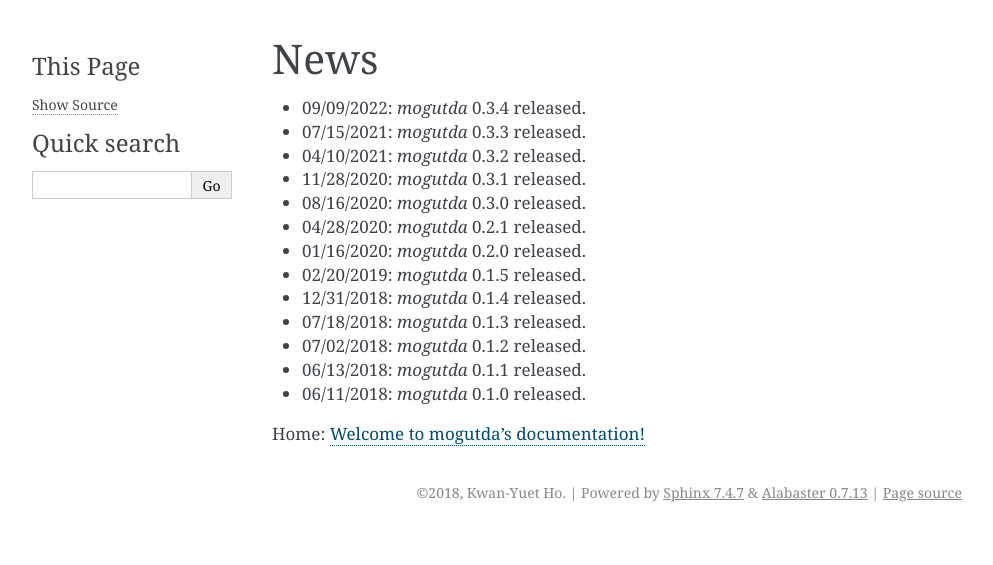
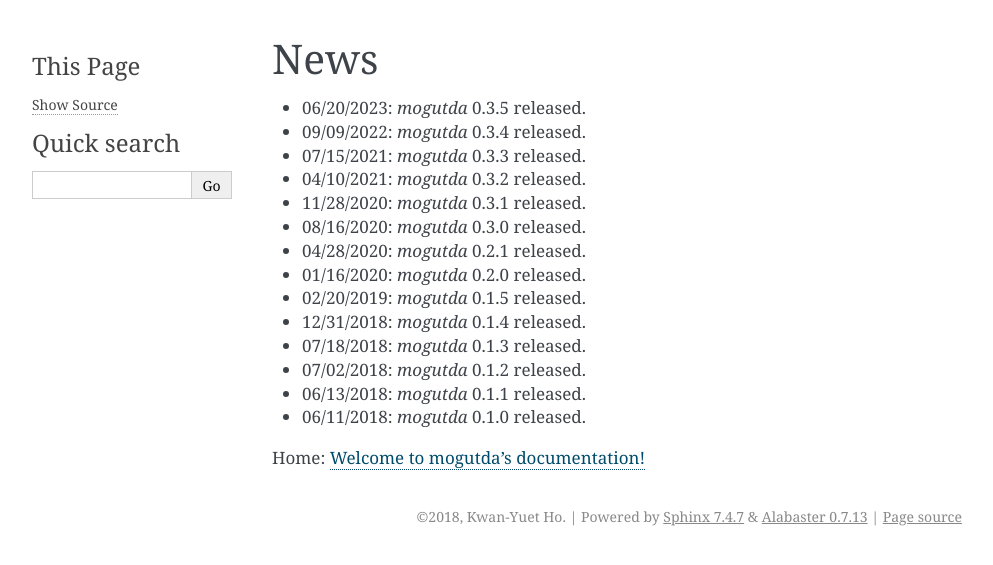
Before and after one commit to stephenhky/MoguTDA, a Sphinx documentation site: the page built from docs/news.rst, in a window 1280 px wide. Shown: the top 565 px of the page, without its empty margins (148-1141 px from the left). Built offline with Sphinx 7.4.7, drawn with Linux system fonts in a browser that asks for light colours; pages that are not in the unit, such as notebooks, are missing from menus.

Commit message:
release 0.3.5

```diff
--- a/docs/conf.py
+++ b/docs/conf.py
@@ -60,7 +60,7 @@
 # The short X.Y version.
 version = u'0.3'
 # The full version, including alpha/beta/rc tags.
-release = u'0.3.4'
+release = u'0.3.5'
 
 # The language for content autogenerated by Sphinx. Refer to documentation
 # for a list of supported languages.
--- a/docs/news.rst
+++ b/docs/news.rst
@@ -1,6 +1,7 @@
 News
 ====
 
+* 06/20/2023: `mogutda` 0.3.5 released.
 * 09/09/2022: `mogutda` 0.3.4 released.
 * 07/15/2021: `mogutda` 0.3.3 released.
 * 04/10/2021: `mogutda` 0.3.2 released.
--- a/setup.py
+++ b/setup.py
@@ -21,7 +21,7 @@
 
 
 setup(name='mogutda',
-      version="0.3.5a1",
+      version="0.3.5",
       description="Topological Data Analysis in Python",
       long_description=package_description(),
       long_description_content_type='text/markdown',
```
Also changed, not shown: README.md (+1 -0 lines).
